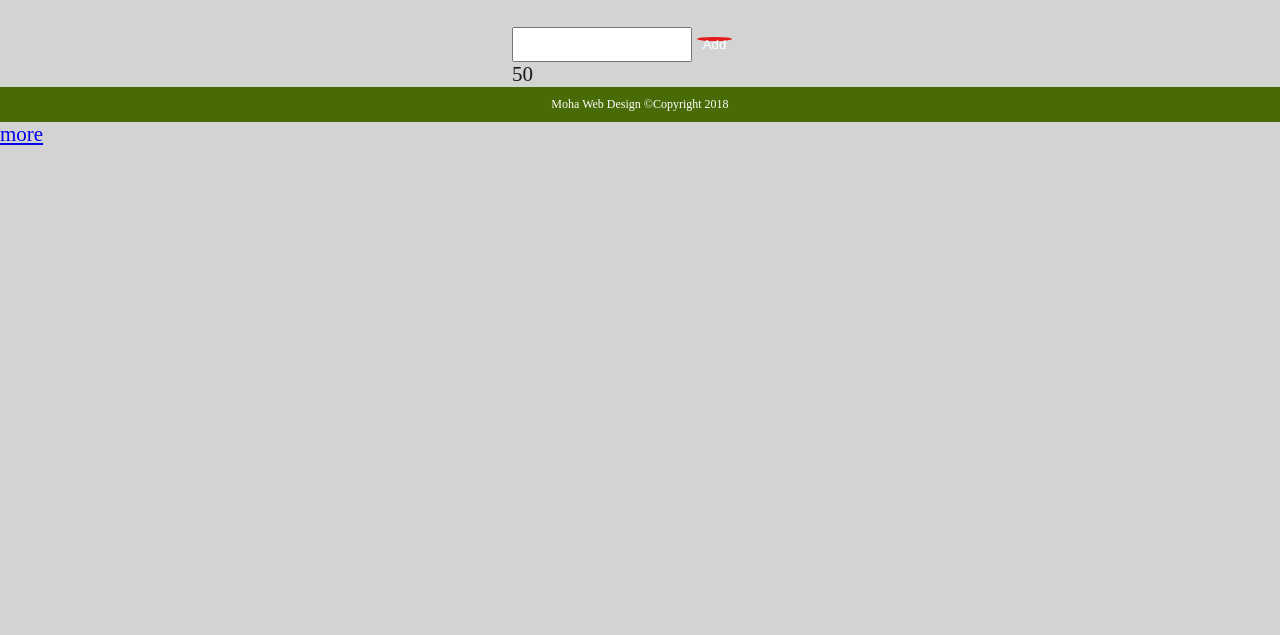
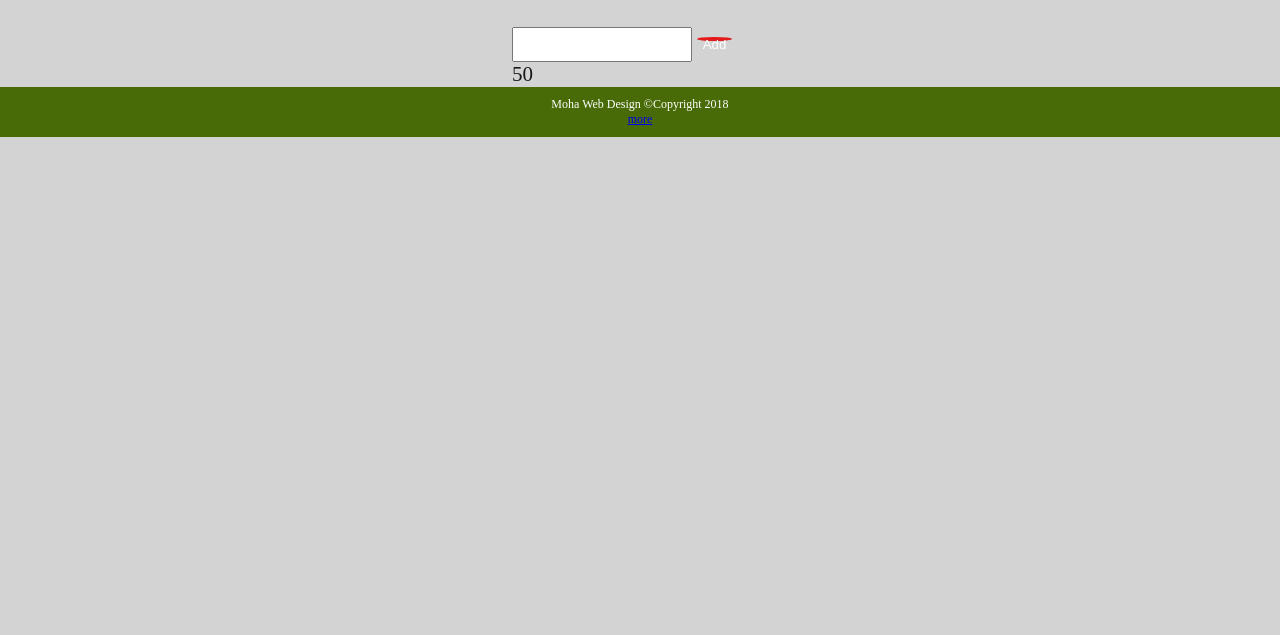
Before and after one commit to qooje14/todo-app-js, a plain HTML site: page index.html in a window 1280 px wide. Shown: the part 165-800 px from the top of the page. Drawn offline with Linux system fonts and the light colour scheme.

Commit message:
Update index.html

```diff
--- a/index.html
+++ b/index.html
@@ -19,9 +19,9 @@
     <ul id="todoList"></ul>
 
 </div>
-<footer>Moha Web Design &copy;Copyright 2018 </footer>
+<footer>Moha Web Design &copy;Copyright 2018 <p><a href="https://qooje14.github.io/Dmo-project/">more</a></p> </footer>
 <!-- js loading -->
-    <p><a href="https://qooje14.github.io/Dmo-project/">more</a></p>
+
     <script src="Demo.js"></script>
 </body>
 
```
